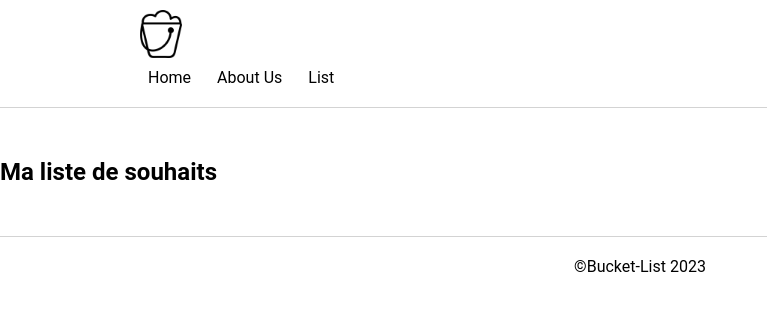
After one commit to blargtille/TP-bucketlist, a Symfony app: template templates/wish/list.html.twig in a window 1280 px wide. The commit adds this page. Shown: the top 311 px of the page, without its empty margins (0-767 px from the left). Run offline with Twig, Linux system fonts and the light colour scheme; the template is opened without the code that fills it, so the values that code supplies are empty; some libraries are stand-ins or nearby versions.

Commit message:
ajouts TP5

```diff
--- a/config/bundles.php
+++ b/config/bundles.php
@@ -3,4 +3,9 @@
 return [
     Symfony\Bundle\FrameworkBundle\FrameworkBundle::class => ['all' => true],
     Symfony\Bundle\TwigBundle\TwigBundle::class => ['all' => true],
+    Symfony\Bundle\MakerBundle\MakerBundle::class => ['dev' => true],
+    Symfony\Bundle\WebProfilerBundle\WebProfilerBundle::class => ['dev' => true, 'test' => true],
+    Symfony\Bundle\DebugBundle\DebugBundle::class => ['dev' => true],
+    Doctrine\Bundle\DoctrineBundle\DoctrineBundle::class => ['all' => true],
+    Doctrine\Bundle\MigrationsBundle\DoctrineMigrationsBundle::class => ['all' => true],
 ];
--- a/public/css/style.css
+++ b/public/css/style.css
@@ -1,112 +1,72 @@
+/**
+global styles
+ */
 body {
-    background: linear-gradient(#000000, #132135);
-    background-attachment: fixed;
-    color: #EEE;
+    margin: 0;
     font-family: 'Roboto', sans-serif;
 }
 
 .container {
+    min-width: 360px;
     max-width: 1000px;
     margin: auto;
-    padding: 5px;
+    padding: 10px 20px;
 }
 
 a {
-    color: inherit;
     text-decoration: none;
+    color: #000;
 }
 
 a:hover {
-    color: #BC956B;
+    text-decoration: underline;
 }
 
-img {
-    max-width: 100%;
+/**
+header
+ */
+.site-title {
+    display: flex;
+    align-items: center;
+    font-size: 48px;
 }
 
-body > .container {
-    display: flex;
-    flex-direction: column;
-    min-height: 100vh;
+.site-title img {
+    height: 48px;
+    display: block;
+    margin-right: 5px;
 }
 
-header img {
-    height: 70px;
-}
-
-main {
-    flex: 1;
-}
-
-nav ul {
+header nav ul {
+    margin: 5px 0;
     display: flex;
     list-style: none;
     padding-left: 0;
 }
 
-nav li {
-    margin-right: 1rem;
-}
-
-.series-list {
-    display: grid;
-    grid-gap: 10px;
-    grid-template-columns: repeat(auto-fill, minmax(140px, 1fr));
-}
-
-label {
+header nav a {
     display: block;
-}
-
-input,
-textarea,
-select {
-    margin-bottom: 1rem;
-    box-sizing: border-box;
-    max-width: 50%;
-    width: 150px;
-}
-
-.flash {
-    padding: 20px;
-    font-weight: bold;
-    font-size: 1.4rem;
-    margin : 1rem 0;
-    border-radius: 5px;
-}
-
-.flash-success {
-    background-color: lawngreen;
+    padding: 5px 8px;
+    margin-right: 10px;
 }
 
 /**
- * Début css pour la page de détail d'une série
+main
  */
-.serie-details {
-    display: grid;
-    grid-template-columns: 1fr;
-    grid-gap: 30px;
+main {
+    padding: 30px 0;
+    border-top: 1px solid #D3D3D3;
+    border-bottom: 1px solid #D3D3D3;
 }
 
-.serie-details-infos > div {
-    margin-bottom: 1rem;
+h1 {
+    margin: 0;
 }
 
-@media screen and (min-width: 700px) {
-    .serie-details {
-        grid-template-columns: 300px 1fr;
-    }
+/**
+footer
+ */
+footer {
+    padding: 20px 0;
+    text-align: center;
 }
-/**
- * Fin css pour la page de détail d'une série
- */
-
-.seasons article {
-    display: flex;
-    margin-bottom: 1rem;
-}
-
-.seasons article img {
-    max-height: 200px;
-    margin-right: 0.6rem;
-}
--- a/templates/base.html.twig
+++ b/templates/base.html.twig
@@ -7,13 +7,22 @@
     <meta http-equiv="X-UA-Compatible" content="ie=edge">
     <link rel="stylesheet" href="{{ asset('css/style.css') }}">
     <link rel="icon" href="{{ asset('img/favicon.png') }}">
-    <title>{% block title %}Bucketlist{% endblock %}</title>
+
+    <title>{% block title %}Bucket-List{% endblock %}</title>
 </head>
 <body>
 
-<header>
-    <h1><a href="{{ path(main_home) }}"><img src="{{ asset('img/logo.svg') }}"></a></h1>
-</header>
+<div class="container">
+   {% include 'inc/header.html.twig' %}
+</div>
+
+<main>
+    {% block body %}{% endblock %}
+</main>
+
+<footer>
+    &copy;Bucket-List {{ 'now' | date('Y') }}
+</footer>
 
 </body>
 </html>
--- /dev/null
+++ b/templates/inc/footer.html.twig
@@ -0,0 +1,3 @@
+<footer>
+    &copy;Bucket-List {{ 'now' | date('Y') }}
+</footer>
--- /dev/null
+++ b/templates/inc/header.html.twig
@@ -0,0 +1,10 @@
+<header>
+    <a class="site-title" href="{{ path('main_home') }}"><img src="{{ asset('img/logo.png') }}" alt="Bucket-List"></a>
+    <nav>
+        <ul>
+            <li><a href="{{ path('main_home') }}">Home</a></li>
+            <li><a href="{{ path('main_aboutus')}}">About Us</a></li>
+            <li><a href="{{ path('wish_list')}}">List</a></li>
+        </ul>
+    </nav>
+</header>
--- a/templates/main/home.html.twig
+++ b/templates/main/home.html.twig
@@ -1 +1,5 @@
 {% extends 'base.html.twig' %}
+
+{% block title %}{{ parent() }} | Home{% endblock %}
+
+{% block body %}Page d'accueil{% endblock %}
--- /dev/null
+++ b/templates/wish/list.html.twig
@@ -0,0 +1,18 @@
+{% extends 'base.html.twig' %}
+
+{% block body %}
+    <h2>Ma liste de souhaits</h2>
+    <section>
+        {% for wish in wishes %}
+            <article>
+                <ul>
+                    <li><a href="{{ path('wish_detail', {'id': wish.id}) }}">{{ wish.title }}</a></li>
+                </ul>
+            </article>
+        {% endfor %}
+    </section>
+{% endblock %}
+
+{% block title %}
+    {{ parent() }} | Wishlist
+{% endblock %}
```
Also changed, not shown: composer.json (+12 -0 lines), config/routes/web_profiler.yaml (added, +8 -0 lines), src/Controller/MainController.php (+9 -1 lines), templates/main/aboutUs.html.twig (added, +9 -0 lines), templates/wish/detail.html.twig (added, +13 -0 lines), 4 other files.
